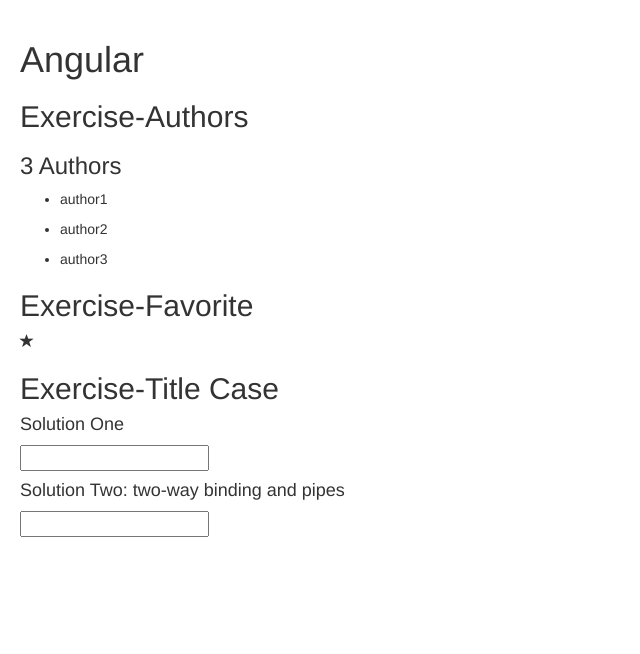
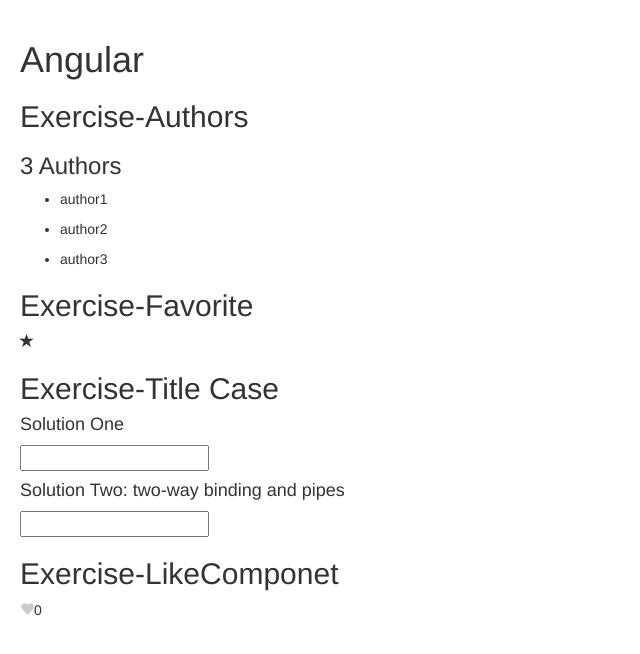
Before and after one commit to Hao85/Angular-Study, an Angular app: page / in a window 1280 px wide. Shown: the top 654 px of the page, without its empty margins (0-640 px from the left). Built offline with nearby package versions, Linux system fonts and the light colour scheme.

Commit message:
Complete exercise LikeComponent

```diff
--- a/src/app/app.component.html
+++ b/src/app/app.component.html
@@ -5,3 +5,7 @@
 <favorite [is-favorite] = "post.isFavorite" (change)="onFavoriteChange($event)"></favorite>
 <h2>Exercise-Title Case</h2>
 <title-case></title-case>
+<h2>Exercise-LikeComponet</h2>
+<like [isActive]="tweet.isLike"
+    [likesCount]="tweet.likeCount">
+</like>
--- a/src/app/app.component.ts
+++ b/src/app/app.component.ts
@@ -8,6 +8,7 @@
 })
 export class AppComponent {
   title = 'study';
+  // make the favorite component to re-usable components
   post = {
     title: "Title",
     isFavorite: true
@@ -16,4 +17,12 @@
   onFavoriteChange(eventArgs:FavoriteChangeEventArgs) {
     console.log("isFavorite changed to : ", eventArgs);
   }
+
+  // exercise-Like Component
+  tweet = {
+    body: "Here is the body of a tweet...",
+    isLiked: false,
+    likeCount: 0
+  }
+
 }
--- a/src/app/app.module.ts
+++ b/src/app/app.module.ts
@@ -8,6 +8,7 @@
 import { TitleCaseComponent } from './title-case/title-case.component';
 import { FormsModule } from '@angular/forms';
 import { TitleCasePipe } from './title-case.pipe';
+import { LikeComponent } from './like/like.component';
 
 @NgModule({
   declarations: [
@@ -15,7 +16,8 @@
     AuthorComponent,
     FavoriteComponent,
     TitleCaseComponent,
-    TitleCasePipe
+    TitleCasePipe,
+    LikeComponent
   ],
   imports: [
     BrowserModule,
--- /dev/null
+++ b/src/app/like/like.component.css
@@ -0,0 +1,8 @@
+ .glyphicon {
+    color: #ccc;
+    cursor: pointer;
+}
+
+.highlighted {
+    color: deeppink
+}
--- /dev/null
+++ b/src/app/like/like.component.html
@@ -0,0 +1,7 @@
+<span
+    class="glyphicon glyphicon-heart"
+    [class.highlighted]="isActive"
+    (click)="onClick()"
+    aria-hidden="true">
+</span>
+<span>{{likesCount}}</span>
--- /dev/null
+++ b/src/app/like/like.component.ts
@@ -0,0 +1,15 @@
+import { Component, Input } from '@angular/core';
+
+@Component({
+  selector: 'like',
+  templateUrl: './like.component.html',
+  styleUrls: ['./like.component.css']
+})
+export class LikeComponent {
+  @Input("isActive") isActive: boolean;
+  @Input("likesCount") likesCount: number;
+  onClick() {
+    this.likesCount += this.isActive ? -1 : 1;
+    this.isActive = ! this.isActive;
+  }
+}
```
Also changed, not shown: 1 other file (tests, documents, lock files or other folders).
